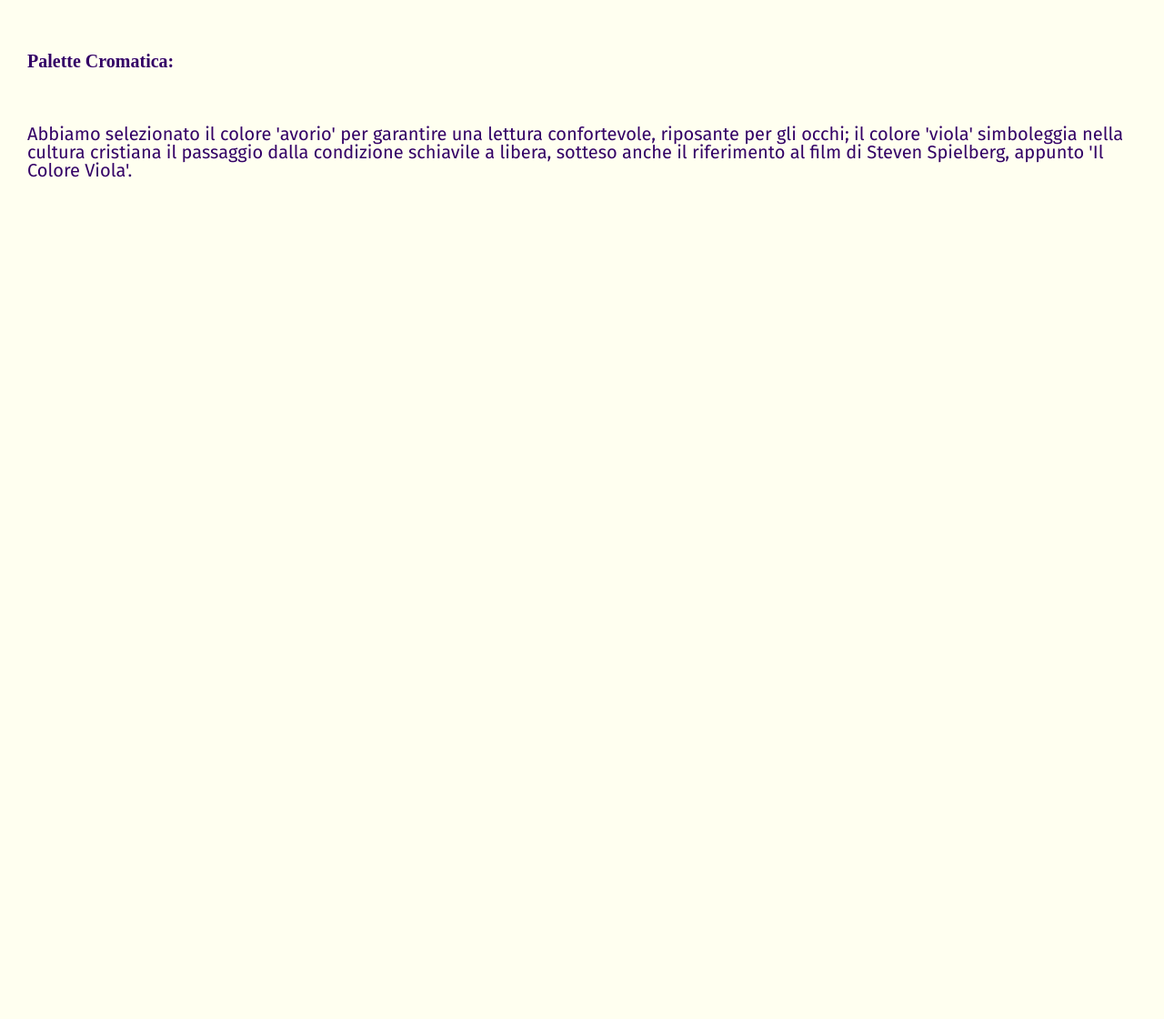
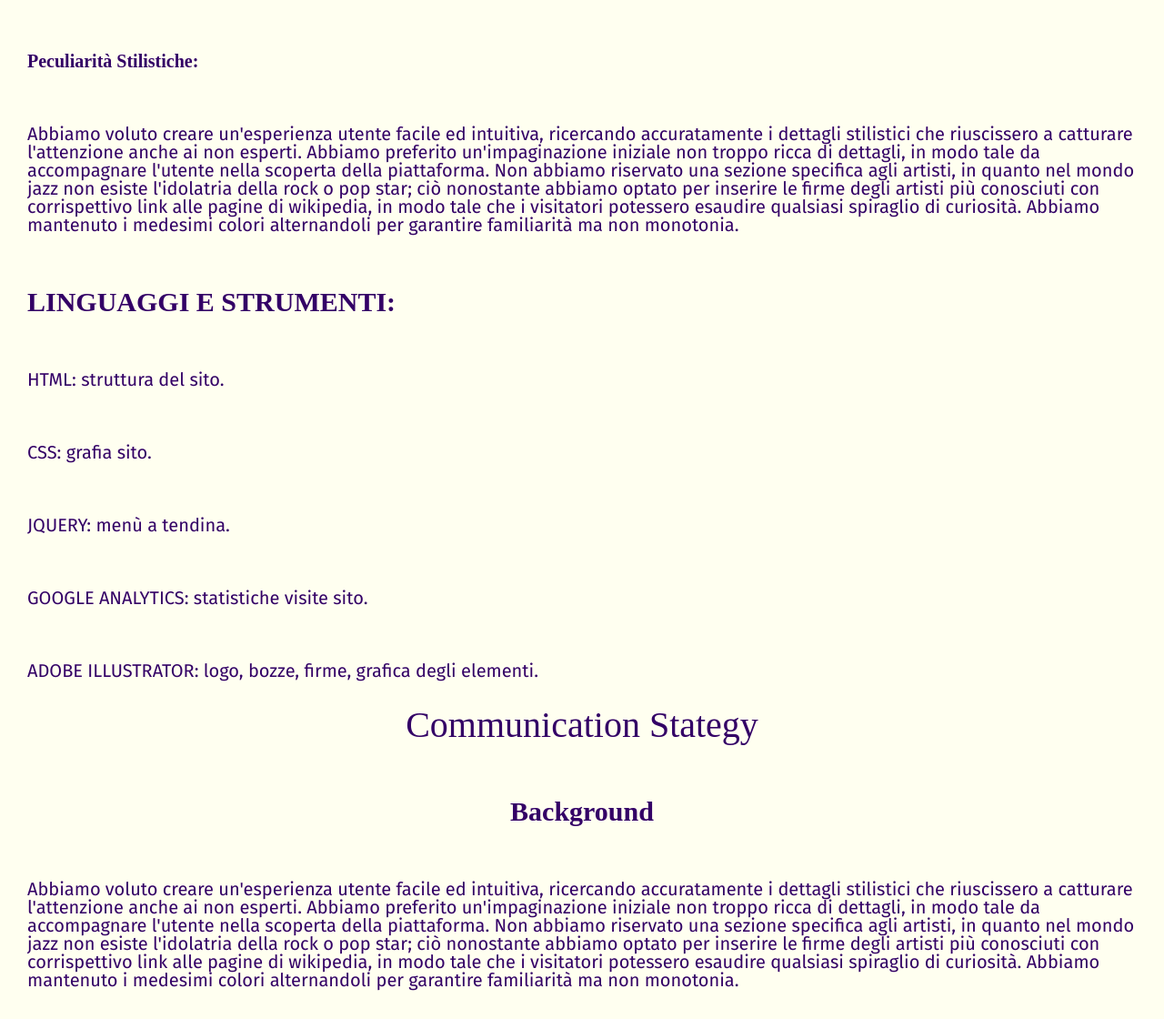
Before and after one commit to scardie/VERNIJAZZ, a plain HTML site: page doc.html in a window 1280 px wide. Shown: the part 2435-3555 px from the top of the page at 91% size. Drawn offline with nearby package versions, Linux system fonts and the light colour scheme; a web font is replaced by a local one.

Commit message:
Add files via upload

```diff
--- a/css/style.css
+++ b/css/style.css
@@ -1377,7 +1377,7 @@ top: 10%;}
 
 
 
-        height: 600vh;
+        height: 1000vh;
         width: 100%;
         background: #FFFFF0 ;
         background-size: cover;
@@ -1491,7 +1491,7 @@ padding: 30px;
 
 
 
-        height: 1000vh;
+        height: 1100vh;
         width: 100%;
         background: #FFFFF0 ;
         background-size: cover;
--- a/css/styledoc.css
+++ b/css/styledoc.css
@@ -31,7 +31,7 @@ nav li a{
 .diocane li{display: block;}
 .diocane li a{padding:15px 30px; font-size:20px; color:#FFFFF0 }
 
-#header {z-index: 1}
+#header {z-index: 3}
 
 
 #main {z-index: 0}
@@ -55,3 +55,7 @@ nav li a{
 .hamburger span{background: #330066; height: 3px; width: 100%; display: block; margin-bottom: 3px;}
 
 }
+
+
+
+}
--- a/doc.html
+++ b/doc.html
@@ -136,16 +136,24 @@
    <p class="normal-text">#FFFFF0: avorio.<br>#330066: viola.</p>
    <p>Abbiamo selezionato il colore 'avorio' per garantire una lettura confortevole, riposante per gli occhi; il colore 'viola' simboleggia nella cultura cristiana il passaggio dalla condizione schiavile a libera, sotteso anche il riferimento al film di Steven Spielberg, appunto 'Il Colore Viola'.</p>
 
-   <h5 class="normal-text">Palette Cromatica:</h5>
-   <p class="normal-text">Abbiamo selezionato il colore 'avorio' per garantire una lettura confortevole, riposante per gli occhi; il colore 'viola' simboleggia nella cultura cristiana il passaggio dalla condizione schiavile a libera, sotteso anche il riferimento al film di Steven Spielberg, appunto 'Il Colore Viola'.</p>
+   <h5 class="normal-text">Peculiarità Stilistiche:</h5>
+   <p class="normal-text">Abbiamo voluto creare un'esperienza utente facile ed intuitiva, ricercando accuratamente i dettagli stilistici che riuscissero a catturare l'attenzione anche ai non esperti. Abbiamo preferito un'impaginazione iniziale non troppo ricca di dettagli, in modo tale da accompagnare l'utente nella scoperta della piattaforma. Non abbiamo riservato una sezione specifica agli artisti, in quanto nel mondo jazz non esiste l'idolatria della rock o pop star; ciò nonostante abbiamo optato per inserire le firme degli artisti più conosciuti con corrispettivo link alle pagine di wikipedia, in modo tale che i visitatori potessero esaudire qualsiasi spiraglio di curiosità. Abbiamo mantenuto i medesimi colori alternandoli per garantire familiarità ma non monotonia.</p>
 
 
+  <h2 class="intro-text">Linguaggi e Strumenti:</h2>
 
+<ul>
+   	  <li><p class="normal-text">HTML: struttura del sito.</p></li>
 
+     <li><p class="normal-text">CSS: grafia sito.</p></li>
+     <li><p class="normal-text">JQUERY: menù a tendina.</p></li>
+     <li><p class="normal-text">GOOGLE ANALYTICS: statistiche visite sito.</p></li>
+     <li><p class="normal-text">ADOBE ILLUSTRATOR: logo, bozze, firme, grafica degli elementi.</p></li>
+</ul>
 
-
-
-
+<h1 class="med-text">Communication Stategy</h1>
+<h3 class="med-text">Background</h3>
+<p class="normal-text">Abbiamo voluto creare un'esperienza utente facile ed intuitiva, ricercando accuratamente i dettagli stilistici che riuscissero a catturare l'attenzione anche ai non esperti. Abbiamo preferito un'impaginazione iniziale non troppo ricca di dettagli, in modo tale da accompagnare l'utente nella scoperta della piattaforma. Non abbiamo riservato una sezione specifica agli artisti, in quanto nel mondo jazz non esiste l'idolatria della rock o pop star; ciò nonostante abbiamo optato per inserire le firme degli artisti più conosciuti con corrispettivo link alle pagine di wikipedia, in modo tale che i visitatori potessero esaudire qualsiasi spiraglio di curiosità. Abbiamo mantenuto i medesimi colori alternandoli per garantire familiarità ma non monotonia.</p>
 
 
 
```
Also changed, not shown: bebop.html (+2 -2 lines).
